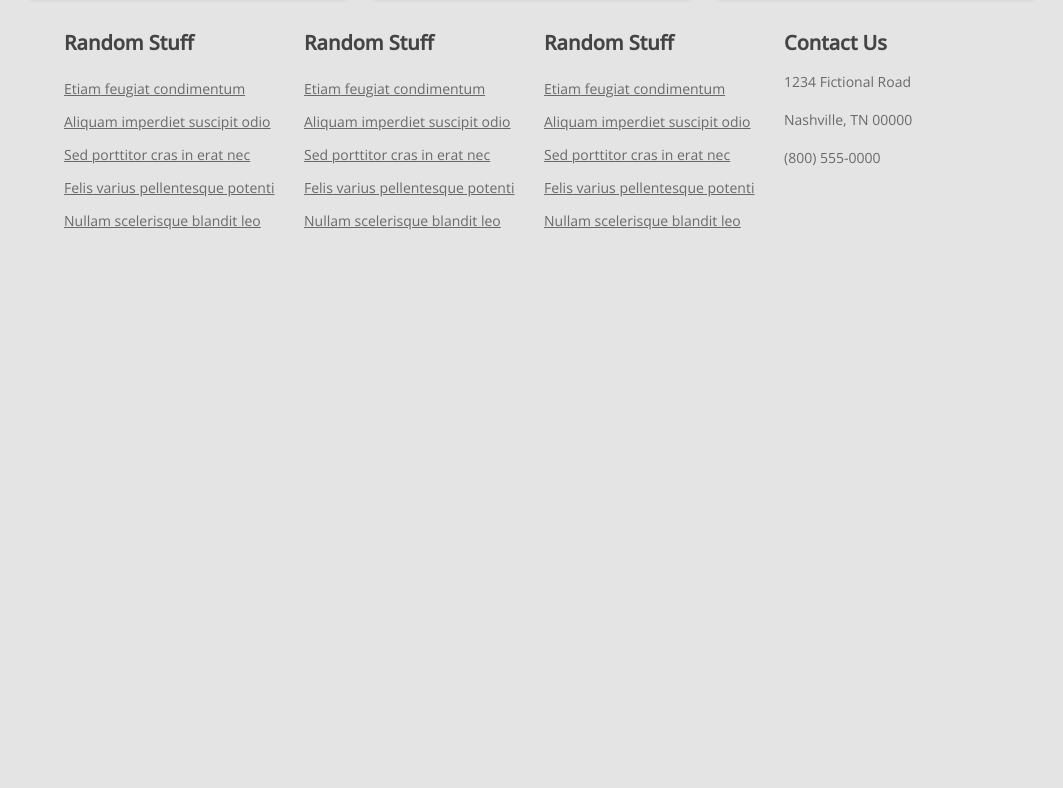
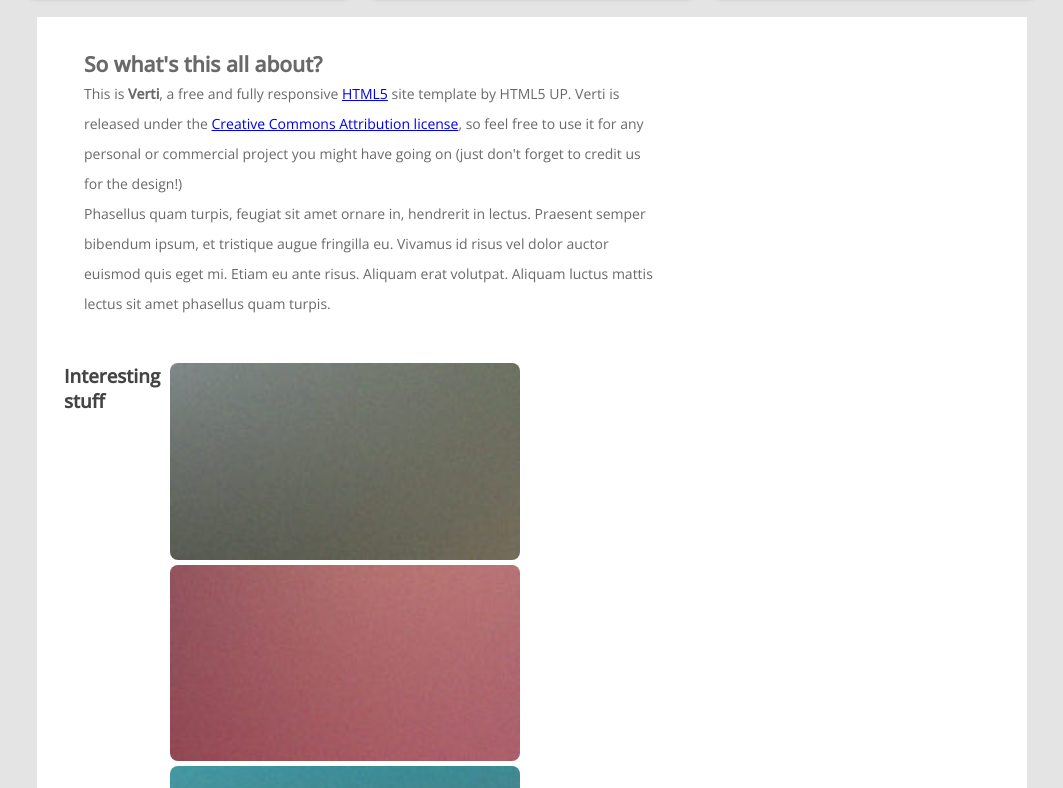
Before and after one commit to VikiZieleniewska/Verti, a website built with Parcel: page index.html in a window 1280 px wide. Shown: the part 1092-1880 px from the top of the page, without its empty margins (108-1171 px from the left). Before the commit the page ends 1341 px from the top, so only its background shows below. Built offline with nearby package versions, Linux system fonts and the light colour scheme.

Commit message:
Added section about

```diff
--- a/index.html
+++ b/index.html
@@ -88,7 +88,39 @@
       </div>
     </section>
 
-    <section class="about"></section>
+    <section class="about container about-wrapper">
+      <div class="about_container">
+        <div class="row">
+          <div class="col-8 col">
+            <div class="txt_about">
+              <h2>So what's this all about?</h2>
+              <p>
+                This is <strong>Verti</strong>, a free and fully responsive
+                <a href="http://html5up.net/">HTML5</a>
+                site template by HTML5 UP. Verti is released under the
+               <a href="http://html5up.net/license">Creative Commons Attribution license</a>,
+                so feel free to use it for any personal or commercial project you might have going on
+                (just don't forget to credit us for the design!)
+              </p>
+             <p>Phasellus quam turpis, feugiat sit amet ornare in, hendrerit in lectus. Praesent semper bibendum ipsum,
+              et tristique augue fringilla eu. Vivamus id risus vel dolor auctor euismod quis eget mi. Etiam eu ante risus.
+              Aliquam erat volutpat. Aliquam luctus mattis lectus sit amet phasellus quam turpis.
+            </p>
+            </div>
+        </div>
+        <div class="col-6 wrapp-col">
+          <h3>Interesting stuff</h3>
+          <div>
+            <div class="sidebar">
+              <img src="./assets/pic04.jpg" alt="">
+              <img src="./assets/pic05.jpg" alt="">
+              <img src="./assets/pic06.jpg" alt="">
+              <img src="./assets/pic07.jpg" alt="">
+            </div>
+          </div>
+        </div>
+      </div>
+    </section>
 
     <footer class="footer container">
       <div class="row box">
@@ -145,6 +177,21 @@
           </p>
         </div>
       </div>
+      <div class="row copyright">
+        <p>
+        <ul>
+          <li>© Untitled. All rights reserved</li>
+          <li>
+            Design:
+            <a href="">HTML5 UP</a>
+          </li>
+          <li>
+            Demo Images:
+            <a href="">Unsplash</a>
+          </li>
+        </ul>
+      </p>
+      </div>
     </footer>
   </body>
 </html>
```
